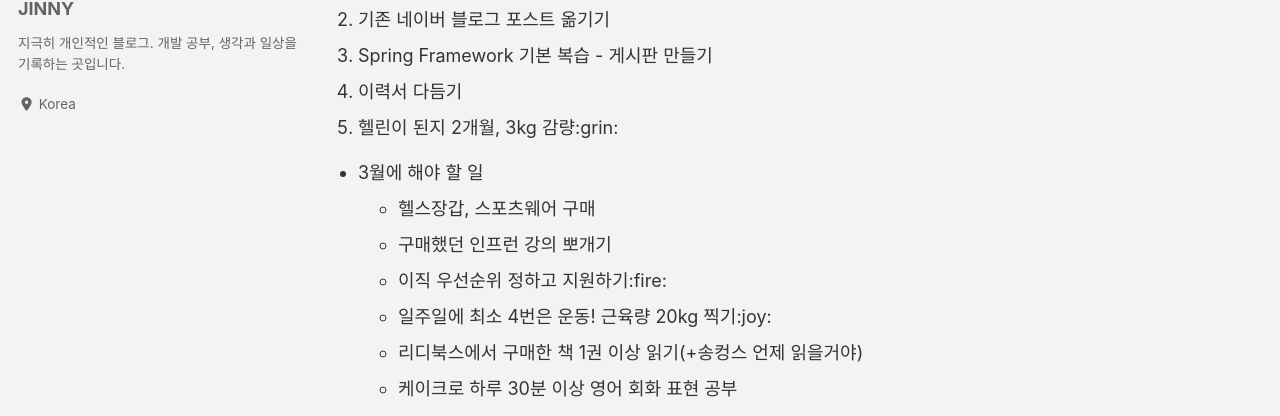
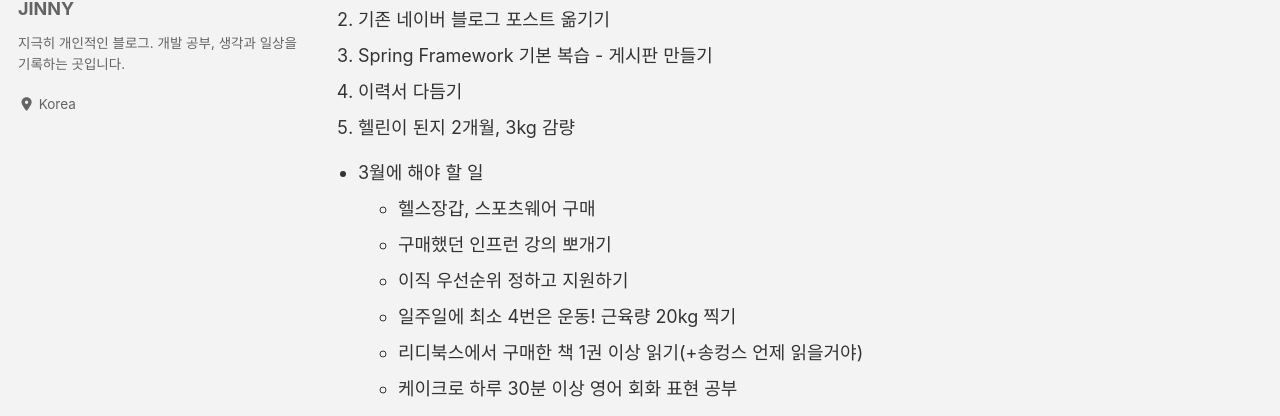
Before and after one commit to jinn-dev/jinn-dev.github.io, a Jekyll site: the page built from _posts/2020-03-01-diary-001.md, in a window 1280 px wide and 900 px high. Shown: the part 220-636 px from the top of the window. Built offline with Jekyll 4.4.1, drawn with Linux system fonts in a browser that asks for light colours; cached includes are drawn as plain includes; nearby versions of some CDN libraries; part of the change alters nothing that is shown.

Commit message:
post updated

```diff
--- a/_posts/2020-03-01-diary-001.md
+++ b/_posts/2020-03-01-diary-001.md
@@ -10,12 +10,12 @@ comments: false
 2. 기존 네이버 블로그 포스트 옮기기
 3. Spring Framework 기본 복습 - 게시판 만들기
 4. 이력서 다듬기
-5. 헬린이 된지 2개월, 3kg 감량:grin:
+5. 헬린이 된지 2개월, 3kg 감량
 
 - 3월에 해야 할 일
     - 헬스장갑, 스포츠웨어 구매
     - 구매했던 인프런 강의 뽀개기
-    - 이직 우선순위 정하고 지원하기:fire:
-    - 일주일에 최소 4번은 운동! 근육량 20kg 찍기:joy:
+    - 이직 우선순위 정하고 지원하기
+    - 일주일에 최소 4번은 운동! 근육량 20kg 찍기
     - 리디북스에서 구매한 책 1권 이상 읽기(+송컹스 언제 읽을거야)
     - 케이크로 하루 30분 이상 영어 회화 표현 공부
```
